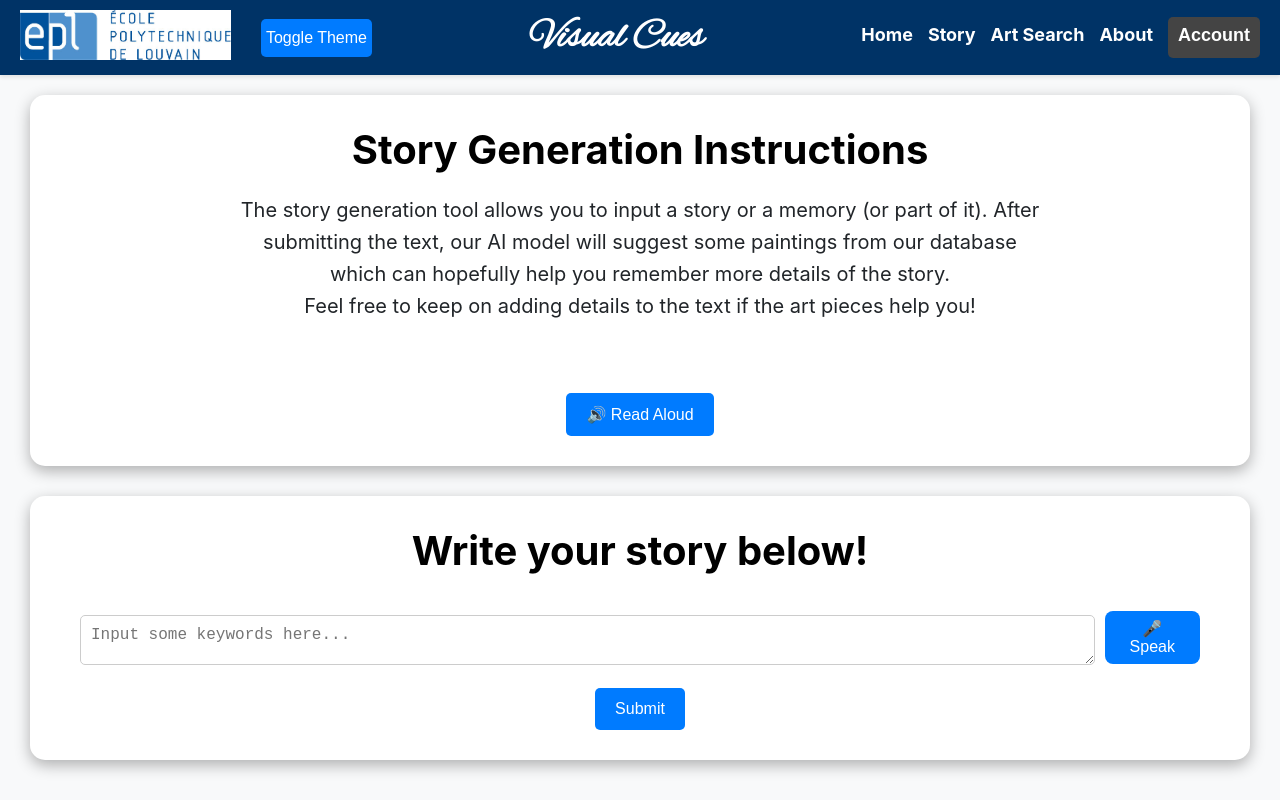
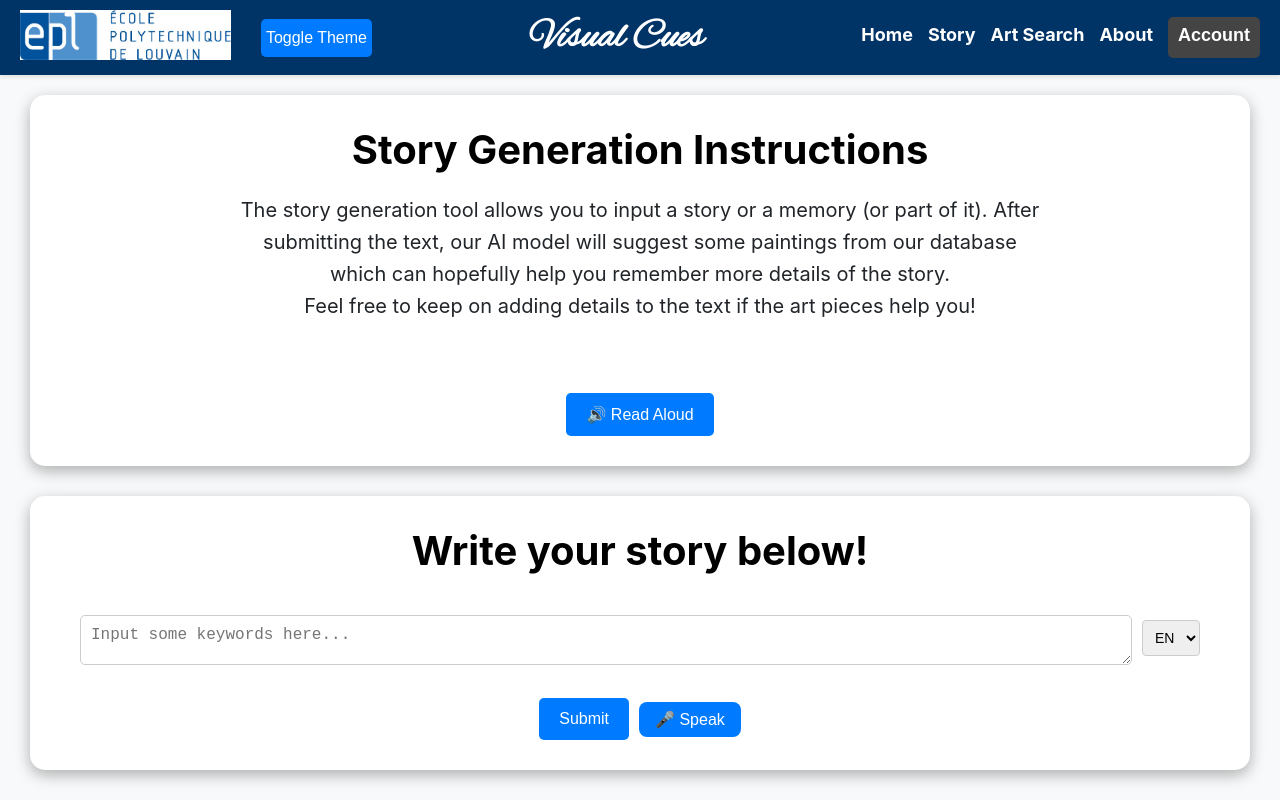
Before and after one commit to MarcBejjani/VisualCuesApp, a React (Create React App) app in the folder frontend/: page /story in a window 1280 px wide. Shown: the top 800 px of the page. Built offline with nearby package versions, Linux system fonts and the light colour scheme.

Commit message:
Added language selection

```diff
--- a/frontend/src/Search.js
+++ b/frontend/src/Search.js
@@ -8,6 +8,7 @@ const Search = () => {
 
     const [storyText, setStoryText] = useState('');
     const [images, setImages] = useState([]);
+    const [language, setLanguage] = useState('EN');
     const [modalVisible, setModalVisible] = useState(false);
     const [selectedImage, setSelectedImage] = useState(null);
     const [loading, setLoading] = useState(false);
@@ -26,7 +27,7 @@ const Search = () => {
             headers: {
                 'Content-Type': 'application/json',
             },
-            body: JSON.stringify({ story: storyText }),
+            body: JSON.stringify({ story: storyText, language: language }),
         })
         .then(response => {
             if (!response.ok) {
@@ -137,6 +138,10 @@ const Search = () => {
         });
     };
 
+    const handleLanguageChange = (event) => {
+        setLanguage(event.target.value);
+    };
+
     return (
         <div>
             <div className="content-box" ref={contentRef}>
@@ -159,14 +164,25 @@ const Search = () => {
                 <h1>Enter some keywords to Search for Art!</h1>
                 <div className="input-row">
                     <textarea
-                    className="search-textbox"
-                    placeholder="Input some keywords here..."
-                    value={storyText}
-                    onChange={(e) => setStoryText(e.target.value)}
+                        className="search-textbox"
+                        placeholder="Input some keywords here..."
+                        value={storyText}
+                        onChange={(e) => setStoryText(e.target.value)}
                     />
+                    <select
+                        className="language-select"
+                        value={language}
+                        onChange={handleLanguageChange}
+                    >
+                        <option value="EN">EN</option>
+                        <option value="FR">FR</option>
+                    </select>
+
+                </div>
+                <div className='input-buttons'>
+                    <button className="submit-button" onClick={handleSubmit}>Submit</button>
                     <SpeechInput onChange={setStoryText} initialValue={storyText} />
                 </div>
-                <button className="submit-button" onClick={handleSubmit}>Submit</button>
             </div>
             {images.length > 0 && (
                 <div className="content-box">
--- a/frontend/src/Story.css
+++ b/frontend/src/Story.css
@@ -158,3 +158,19 @@
     margin-bottom: 10px;
     color: #333;
 }
+
+.language-select {
+    padding: 8px;
+    border: 1px solid #ccc;
+    border-radius: 4px;
+    font-size: 14px;
+    margin-top: 25px;
+}
+
+.input-buttons {
+    display: flex;
+    justify-content: center;
+    gap: 10px;
+    margin-top: 10px;
+    align-items: center;
+}
--- a/frontend/src/Story.js
+++ b/frontend/src/Story.js
@@ -9,6 +9,7 @@ const Story = () => {
     const [sectionsWithImages, setSectionsWithImages] = useState([]);
     const [selectedImagesPerSection, setSelectedImagesPerSection] = useState({});
     const [saveMessage, setSaveMessage] = useState('');
+    const [language, setLanguage] = useState('EN');
     const API_URL = 'http://localhost:5001';
 
     const handleSubmit = () => {
@@ -20,7 +21,7 @@ const Story = () => {
             headers: {
                 'Content-Type': 'application/json',
             },
-            body: JSON.stringify({ story: storyText }),
+            body: JSON.stringify({ story: storyText, language: language }),
         })
         .then(response => {
             if (!response.ok) {
@@ -51,6 +52,7 @@ const Story = () => {
         const saveData = {
             generatedStory: storyText,
             selectedImages: Object.values(selectedImagesPerSection),
+            language: language,
         };
 
         fetch(`${API_URL}/api/save-generation`, {
@@ -76,6 +78,10 @@ const Story = () => {
         });
     };
 
+    const handleLanguageChange = (event) => {
+        setLanguage(event.target.value);
+    };
+
     return (
         <div>
             <div className="content-box" ref={contentRef}>
@@ -90,6 +96,7 @@ const Story = () => {
                     targetRef={contentRef}
                     extraText={[
                         "In the box below, you can enter text, or click a button to speak the words instead of typing.",
+                        "To the right of the text box, you can select the language for processing the story.",
                         "Finally, there is a submit button to click once you are done inputting the text."
                     ]}
                 />
@@ -103,9 +110,20 @@ const Story = () => {
                         value={storyText}
                         onChange={(e) => setStoryText(e.target.value)}
                     />
+                    <select
+                        className="language-select"
+                        value={language}
+                        onChange={handleLanguageChange}
+                    >
+                        <option value="EN">EN</option>
+                        <option value="FR">FR</option>
+                    </select>
+
+                </div>
+                <div className='input-buttons'>
+                    <button className="submit-button" onClick={handleSubmit}>Submit</button>
                     <SpeechInput onChange={setStoryText} initialValue={storyText} />
                 </div>
-                <button className="submit-button" onClick={handleSubmit}>Submit</button>
             </div>
 
             {sectionsWithImages.length > 0 && (
--- a/frontend/src/index.css
+++ b/frontend/src/index.css
@@ -54,8 +54,7 @@ p {
   color: var(--text-color-paragraph); /* Apply paragraph color */
 }
 
-button,
-select {
+button{
   background-color: var(--button-bg);
   color: var(--button-text);
   padding: 10px 5px;
@@ -67,8 +66,7 @@ select {
 }
 
 button:hover,
-input:hover,
-select:hover {
+input:hover{
   background-color: var(--button-hover-bg);
 }
 
```
Also changed, not shown: 1 other file (tests, documents, lock files or other folders).
